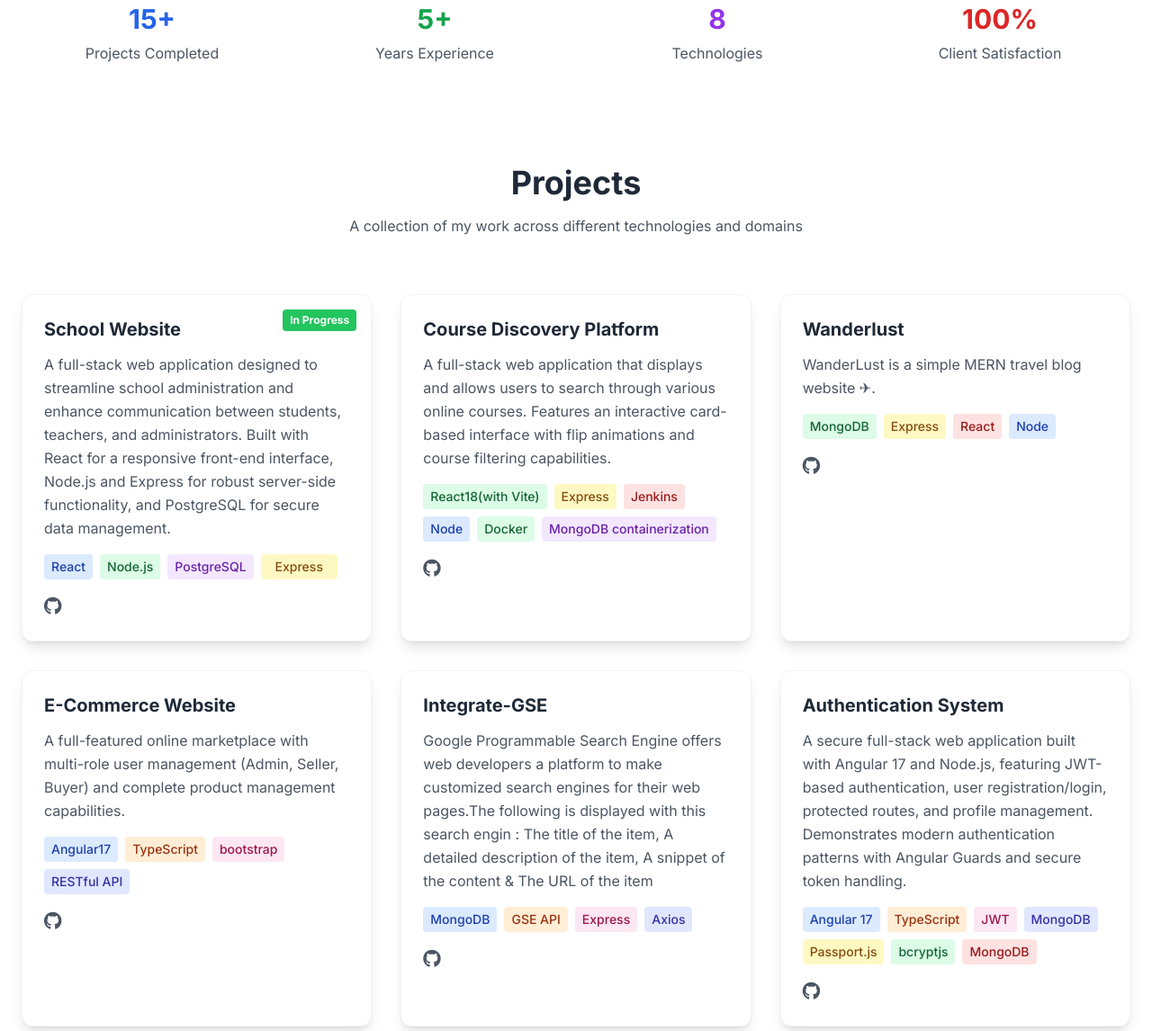
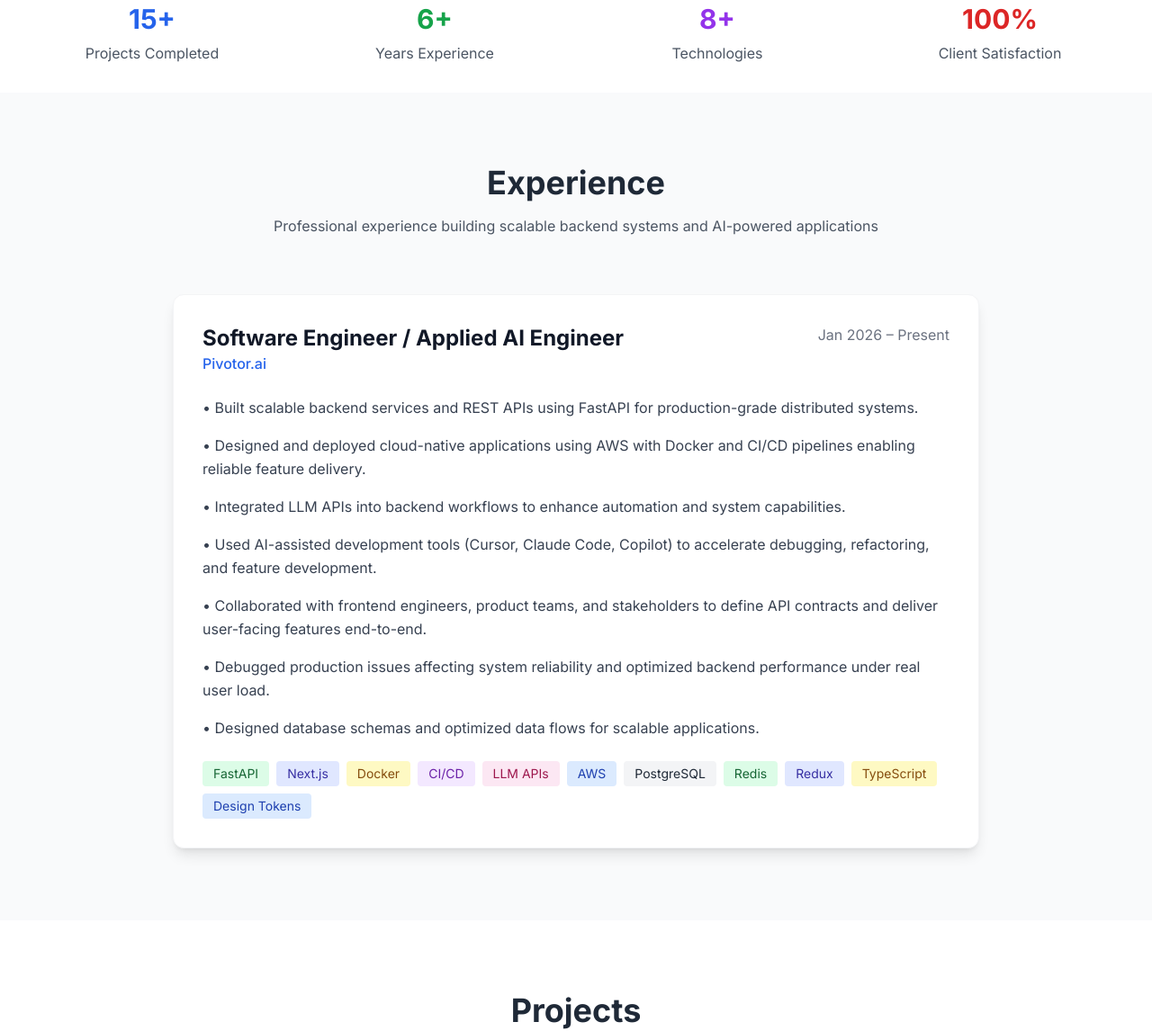
Before and after one commit to Chaitraputtabudhi/ChaitraPuttabudhi.github.io, a plain HTML site: page index.html in a window 1280 px wide. Shown: the part 829-1975 px from the top of the page at 90% size. Drawn offline with nearby package versions, Linux system fonts and the light colour scheme.

Commit message:
updated portfolio

```diff
--- a/index.html
+++ b/index.html
@@ -105,11 +105,11 @@
                 <h1 class="text-5xl md:text-7xl font-bold mb-6">
                     Hi, I'm <span class="text-yellow-400">Chaitra Puttabudhi</span>
                 </h1>
-                <p class="text-xl md:text-2xl mb-8 typing-animation">Full Stack Developer & Problem Solver</p>
+                <p class="text-xl md:text-2xl mb-8 typing-animation">Software Engineer | Backend Systems | Applied AI Engineer</p>
                 <p class="text-lg mb-12 max-w-3xl mx-auto opacity-90 leading-relaxed">
-                    I build modern web applications with React, Node.js, and cutting-edge technologies.
-                    Passionate about creating user-friendly solutions and writing clean, maintainable code.
-                    Currently looking for exciting opportunities to contribute to innovative projects.
+                    I am a Software Engineer focused on building scalable backend systems and AI-powered applications.
+                    I work on FastAPI-based services, cloud-native architectures on AWS, and LLM-integrated workflows.
+                    I enjoy designing reliable APIs, optimizing system performance, and delivering production-grade features end-to-end.
                 </p>
                 <div class="flex flex-col sm:flex-row gap-4 justify-center mb-12">
                     <a href="#projects"
@@ -159,11 +159,11 @@
                     <div class="text-gray-600">Projects Completed</div>
                 </div>
                 <div>
-                    <div class="text-3xl font-bold text-green-600 mb-2">5+</div>
+                    <div class="text-3xl font-bold text-green-600 mb-2">6+</div>
                     <div class="text-gray-600">Years Experience</div>
                 </div>
                 <div>
-                    <div class="text-3xl font-bold text-purple-600 mb-2">8</div>
+                    <div class="text-3xl font-bold text-purple-600 mb-2">8+</div>
                     <div class="text-gray-600">Technologies</div>
                 </div>
                 <div>
@@ -173,6 +173,53 @@
             </div>
         </div>
     </section>
+    <!-- Experience Section -->
+<section id="experience" class="py-20 bg-gray-50">
+    <div class="container mx-auto px-6">
+        <div class="text-center mb-16">
+            <h2 class="text-4xl font-bold mb-4">Experience</h2>
+            <p class="text-gray-600 max-w-2xl mx-auto">
+                Professional experience building scalable backend systems and AI-powered applications
+            </p>
+        </div>
+
+        <div class="max-w-4xl mx-auto">
+            <div class="bg-white rounded-xl shadow-lg p-8 border border-gray-100">
+                <div class="flex flex-col md:flex-row md:justify-between md:items-start mb-6">
+                    <div>
+                        <h3 class="text-2xl font-bold text-gray-900">Software Engineer / Applied AI Engineer</h3>
+                        <p class="text-blue-600 font-medium">Pivotor.ai</p>
+                    </div>
+                    <p class="text-gray-500 mt-2 md:mt-0">Jan 2026 – Present</p>
+                </div>
+
+                <ul class="space-y-4 text-gray-700 leading-relaxed">
+                    <li>• Built scalable backend services and REST APIs using FastAPI for production-grade distributed systems.</li>
+                    <li>• Designed and deployed cloud-native applications using AWS with Docker and CI/CD pipelines enabling reliable feature delivery.</li>
+                    <li>• Integrated LLM APIs into backend workflows to enhance automation and system capabilities.</li>
+                    <li>• Used AI-assisted development tools (Cursor, Claude Code, Copilot) to accelerate debugging, refactoring, and feature development.</li>
+                    <li>• Collaborated with frontend engineers, product teams, and stakeholders to define API contracts and deliver user-facing features end-to-end.</li>
+                    <li>• Debugged production issues affecting system reliability and optimized backend performance under real user load.</li>
+                    <li>• Designed database schemas and optimized data flows for scalable applications.</li>
+                </ul>
+
+                <div class="flex flex-wrap gap-2 mt-6">
+                    <span class="bg-green-100 text-green-800 px-3 py-1 rounded text-sm">FastAPI</span>
+                    <span class="bg-indigo-100 text-indigo-800 px-3 py-1 rounded text-sm">Next.js</span>
+                    <span class="bg-yellow-100 text-yellow-800 px-3 py-1 rounded text-sm">Docker</span>
+                    <span class="bg-purple-100 text-purple-800 px-3 py-1 rounded text-sm">CI/CD</span>
+                    <span class="bg-pink-100 text-pink-800 px-3 py-1 rounded text-sm">LLM APIs</span>
+                    <span class="bg-blue-100 text-blue-800 px-3 py-1 rounded text-sm">AWS</span>
+                    <span class="bg-gray-100 text-gray-800 px-3 py-1 rounded text-sm">PostgreSQL</span>
+                    <span class="bg-green-100 text-green-800 px-3 py-1 rounded text-sm">Redis</span>
+                    <span class="bg-indigo-100 text-indigo-800 px-3 py-1 rounded text-sm">Redux</span>
+                    <span class="bg-yellow-100 text-yellow-800 px-3 py-1 rounded text-sm">TypeScript</span>
+                    <span class="bg-blue-100 text-blue-800 px-3 py-1 rounded text-sm">Design Tokens</span>
+                </div>
+            </div>
+        </div>
+    </div>
+</section>
 
     <!-- Other Projects Preview -->
     <section id="projects" class="py-20 bg-white">
@@ -503,7 +550,7 @@
                     class="border-2 border-yellow-400 text-yellow-400 px-8 py-4 rounded-lg hover:bg-yellow-400 hover:text-black transition-all transform hover:scale-105 inline-flex items-center">
                     <i class="fab fa-linkedin mr-3"></i>Connect on LinkedIn
                 </a>
-                <a href="assets/resume.pdf" target="_blank"
+                <a href="assets/Resume_Chaitra_Puttabudhi.pdf" target="_blank"
                     class="bg-blue-600 text-white px-8 py-4 rounded-lg hover:bg-blue-700 transition-all transform hover:scale-105 inline-flex items-center">
                     <i class="fas fa-download mr-3"></i>Download Resume
                 </a>
```
Also changed, not shown: 1 other file.
